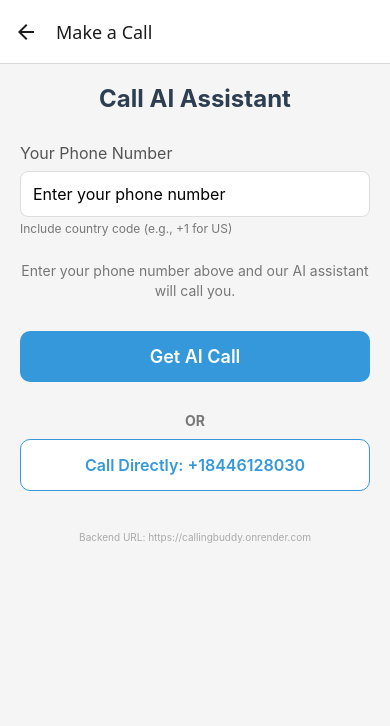
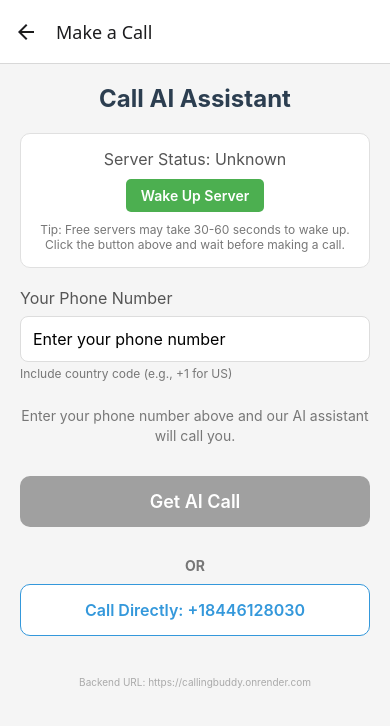
Before and after one commit to asbaden/callingbuddy, a React Native app in the folder CallingBuddyApp/: screen /Call in a window 390 px wide. Shown: the top 726 px of the page. Built offline with nearby package versions, Linux system fonts and the light colour scheme.

Commit message:
Add server wake-up feature and improved error handling

```diff
--- a/CallingBuddyApp/screens/CallScreen.tsx
+++ b/CallingBuddyApp/screens/CallScreen.tsx
@@ -14,6 +14,30 @@ export default function CallScreen() {
   const [phoneNumber, setPhoneNumber] = useState('');
   const [isLoading, setIsLoading] = useState(false);
   const [errorMessage, setErrorMessage] = useState<string | null>(null);
+  const [serverStatus, setServerStatus] = useState<'unknown' | 'checking' | 'ready' | 'error'>('unknown');
+
+  // Create axios instance with longer timeout
+  const axiosInstance = axios.create({
+    timeout: 30000, // 30 seconds
+  });
+
+  // Check server status
+  const checkServerStatus = async () => {
+    setServerStatus('checking');
+    setErrorMessage(null);
+
+    try {
+      const response = await axiosInstance.get(BACKEND_URL);
+      console.log('Server status check response:', response.data);
+      setServerStatus('ready');
+      return true;
+    } catch (error) {
+      console.error('Error checking server status:', error);
+      setServerStatus('error');
+      setErrorMessage('Server is not responding. Please try again in a minute.');
+      return false;
+    }
+  };
 
   const initiateCall = async () => {
     // Simple validation
@@ -25,11 +49,22 @@ export default function CallScreen() {
     setIsLoading(true);
     setErrorMessage(null);
 
+    // First check if server is ready
+    const isReady = await checkServerStatus();
+    if (!isReady) {
+      setIsLoading(false);
+      Alert.alert(
+        'Server Not Ready',
+        'Please wake up the server first by clicking the "Wake Up Server" button and wait about 30 seconds.'
+      );
+      return;
+    }
+
     try {
       console.log(`Making request to: ${BACKEND_URL}/call-user`);
 
       // Request the Twilio service to call your number
-      const response = await axios.post(`${BACKEND_URL}/call-user`, {
+      const response = await axiosInstance.post(`${BACKEND_URL}/call-user`, {
         to: phoneNumber,
       });
 
@@ -47,10 +82,14 @@ export default function CallScreen() {
       let errorMsg = 'There was a problem initiating the call.';
 
       if (axios.isAxiosError(error)) {
-        errorMsg += ` Status: ${error.response?.status || 'unknown'}`;
-        errorMsg += ` Message: ${error.message}`;
-        if (error.response?.data) {
-          errorMsg += ` Details: ${JSON.stringify(error.response.data)}`;
+        if (error.code === 'ECONNABORTED') {
+          errorMsg = 'Request timed out. The server might be starting up. Try again in a minute.';
+        } else {
+          errorMsg += ` Status: ${error.response?.status || 'unknown'}`;
+          errorMsg += ` Message: ${error.message}`;
+          if (error.response?.data) {
+            errorMsg += ` Details: ${JSON.stringify(error.response.data)}`;
+          }
         }
       }
 
@@ -89,6 +128,31 @@ export default function CallScreen() {
     <View style={styles.container}>
       <Text style={styles.title}>Call AI Assistant</Text>
 
+      <View style={styles.serverStatusContainer}>
+        <Text style={styles.serverStatusText}>
+          Server Status: {
+            serverStatus === 'unknown' ? 'Unknown' :
+            serverStatus === 'checking' ? 'Checking...' :
+            serverStatus === 'ready' ? 'Ready' : 'Not Responding'
+          }
+        </Text>
+        <TouchableOpacity
+          style={[
+            styles.serverStatusButton,
+            serverStatus === 'checking' && styles.serverStatusButtonDisabled
+          ]}
+          onPress={checkServerStatus}
+          disabled={serverStatus === 'checking'}
+        >
+          <Text style={styles.serverStatusButtonText}>
+            {serverStatus === 'checking' ? 'Checking...' : 'Wake Up Server'}
+          </Text>
+        </TouchableOpacity>
+        <Text style={styles.serverTip}>
+          Tip: Free servers may take 30-60 seconds to wake up. Click the button above and wait before making a call.
+        </Text>
+      </View>
+
       <View style={styles.inputContainer}>
         <Text style={styles.label}>Your Phone Number</Text>
         <TextInput
@@ -107,9 +171,12 @@ export default function CallScreen() {
       </Text>
 
       <TouchableOpacity
-        style={styles.callButton}
+        style={[
+          styles.callButton,
+          (isLoading || serverStatus !== 'ready') && styles.callButtonDisabled
+        ]}
         onPress={initiateCall}
-        disabled={isLoading}
+        disabled={isLoading || serverStatus !== 'ready'}
       >
         {isLoading ? (
           <ActivityIndicator color="#fff" />
@@ -148,9 +215,42 @@ const styles = StyleSheet.create({
   title: {
     fontSize: 24,
     fontWeight: 'bold',
-    marginBottom: 30,
+    marginBottom: 20,
     textAlign: 'center',
     color: '#2c3e50',
+  },
+  serverStatusContainer: {
+    backgroundColor: '#fff',
+    padding: 15,
+    borderRadius: 10,
+    marginBottom: 20,
+    alignItems: 'center',
+    borderWidth: 1,
+    borderColor: '#e0e0e0',
+  },
+  serverStatusText: {
+    fontSize: 16,
+    marginBottom: 10,
+    color: '#555',
+  },
+  serverStatusButton: {
+    backgroundColor: '#4CAF50',
+    paddingVertical: 8,
+    paddingHorizontal: 15,
+    borderRadius: 5,
+  },
+  serverStatusButtonDisabled: {
+    backgroundColor: '#a0a0a0',
+  },
+  serverStatusButtonText: {
+    color: 'white',
+    fontWeight: '600',
+  },
+  serverTip: {
+    fontSize: 12,
+    color: '#777',
+    marginTop: 10,
+    textAlign: 'center',
   },
   inputContainer: {
     marginBottom: 25,
@@ -186,6 +286,9 @@ const styles = StyleSheet.create({
     borderRadius: 10,
     alignItems: 'center',
     marginBottom: 20,
+  },
+  callButtonDisabled: {
+    backgroundColor: '#a0a0a0',
   },
   callButtonText: {
     color: 'white',
```
Also changed, not shown: 1 other file (tests, documents, lock files or other folders).
